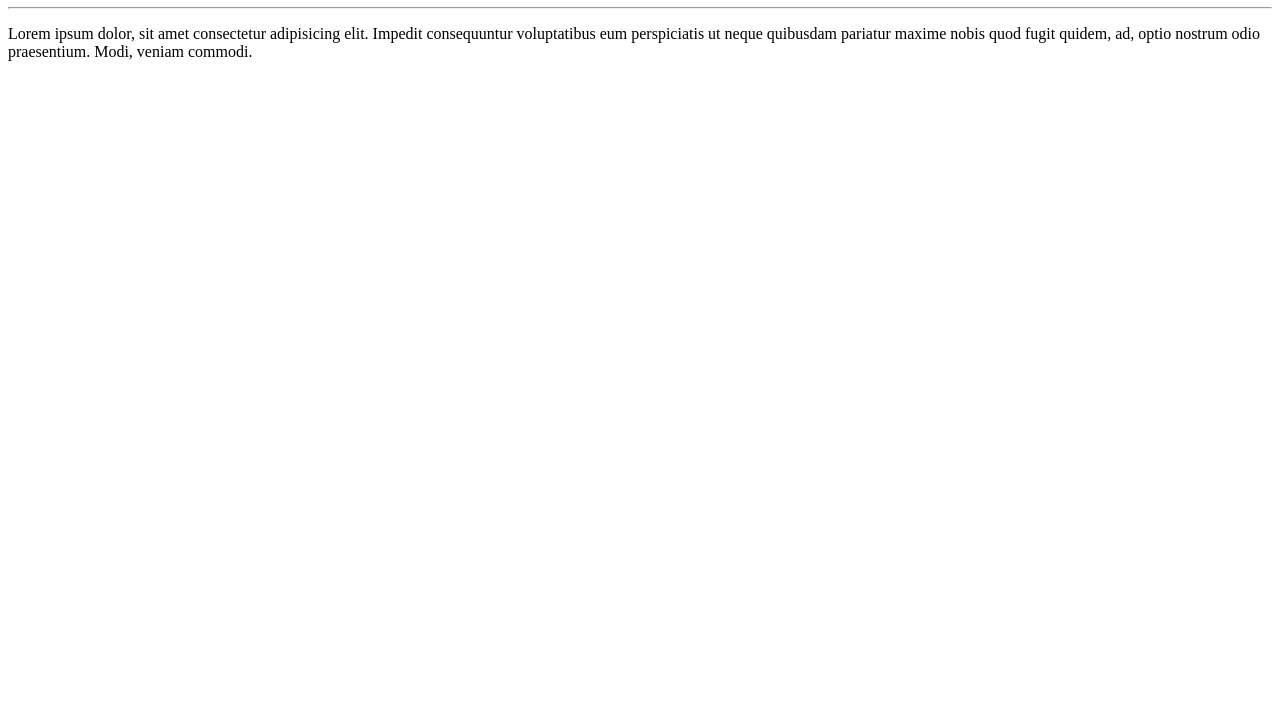
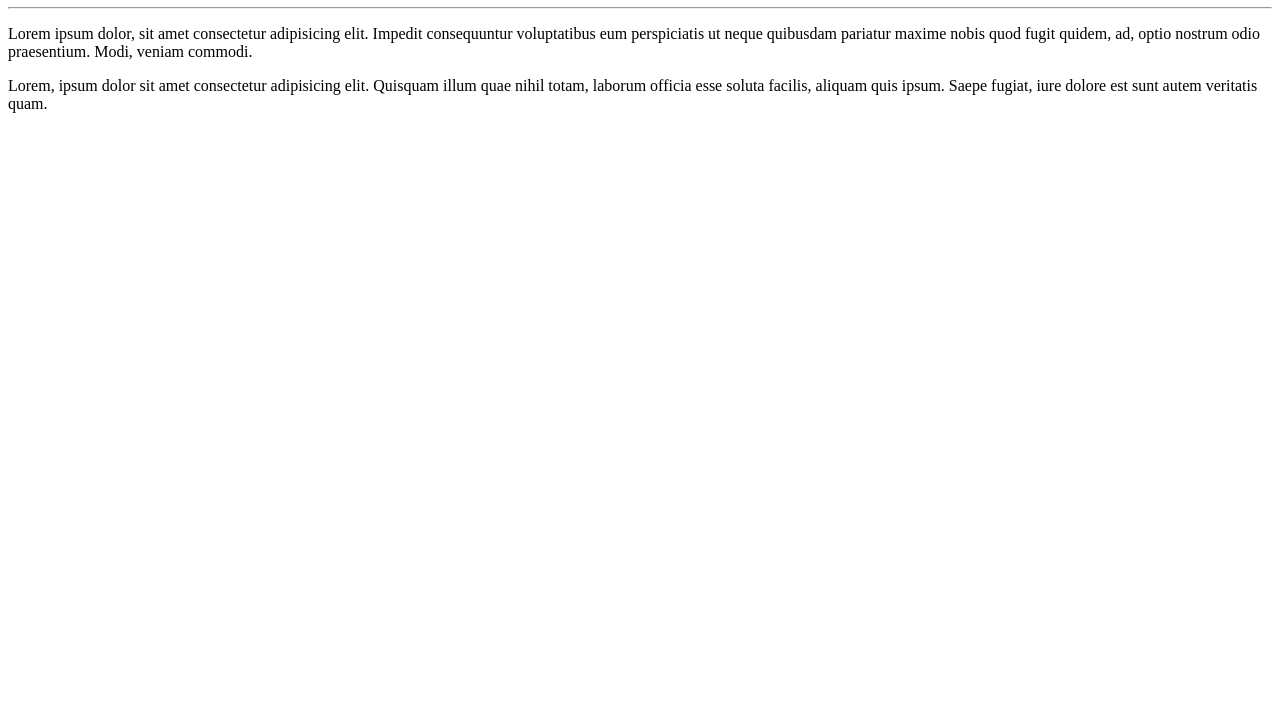
Before and after one commit to renanandradebr/Ola-Mundo, a plain HTML site: page site-exemplo/index.html in a window 1280 px wide. Shown: the part 73-800 px from the top of the page. Drawn offline with Linux system fonts and the light colour scheme.

Commit message:
adicionei um paragrafo

```diff
--- a/site-exemplo/index.html
+++ b/site-exemplo/index.html
@@ -10,6 +10,6 @@
     <h1>Olá, Mundo!</h1>
     <hr>
     <p>Lorem ipsum dolor, sit amet consectetur adipisicing elit. Impedit consequuntur voluptatibus eum perspiciatis ut neque quibusdam pariatur maxime nobis quod fugit quidem, ad, optio nostrum odio praesentium. Modi, veniam commodi.</p>
-
+    <p>Lorem, ipsum dolor sit amet consectetur adipisicing elit. Quisquam illum quae nihil totam, laborum officia esse soluta facilis, aliquam quis ipsum. Saepe fugiat, iure dolore est sunt autem veritatis quam.</p>
 </body>
 </html>
```
